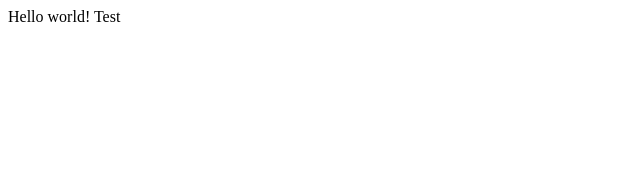
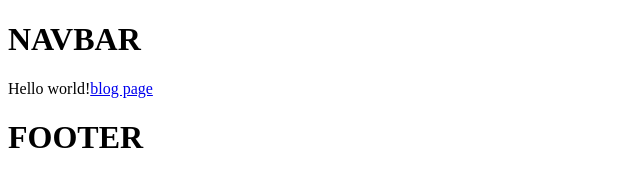
Before and after one commit to independentCog/mock-candidate_01, a Gatsby site: page / in a window 1280 px wide. Shown: the whole page, without its empty margins (0-640 px from the left). Built offline with nearby package versions, Linux system fonts and the light colour scheme; Gatsby itself is replaced by a stand-in of ours.

Commit message:
Added layout component across pages.

```diff
--- /dev/null
+++ b/src/components/Footer.js
@@ -0,0 +1,11 @@
+import React from 'react'
+
+export const Footer = () => {
+    return (
+        <div>
+            <h1>FOOTER</h1>
+        </div>
+    )
+}
+
+export default Footer
--- /dev/null
+++ b/src/components/Layout.js
@@ -0,0 +1,14 @@
+import React from 'react'
+import Navbar from './Navbar'
+import Footer from './Footer'
+export const Layout = ({children}) => {
+    return (
+        <>
+            <Navbar />
+            {children}
+            <Footer />
+        </>
+    )
+}
+
+export default Layout
--- /dev/null
+++ b/src/components/Navbar.js
@@ -0,0 +1,11 @@
+import React from 'react'
+
+export const Navbar = () => {
+    return (
+        <div>
+            <h1>NAVBAR</h1>
+        </div>
+    )
+}
+
+export default Navbar
--- /dev/null
+++ b/src/pages/blog.js
@@ -0,0 +1,10 @@
+import React from 'react'
+import {Link} from 'gatsby'
+import Layout from '../components/Layout'
+export default function blog() {
+    return (
+        <Layout>
+            Hello from blog page.<Link to="/">back home</Link>
+        </Layout>
+    )
+}
--- a/src/pages/index.js
+++ b/src/pages/index.js
@@ -1,3 +1,11 @@
 import React from "react"
-
-export default () => <div>Hello world! Test</div>
+import {Link} from 'gatsby'
+import Layout from '../components/Layout'
+export default () => (
+    <Layout>
+        Hello world!
+        <Link to="/blog/">
+            blog page
+        </Link>
+    </Layout>
+)
```
Also changed, not shown: src/pages/404.js (added, +9 -0 lines), src/pages/contact.js (added, +9 -0 lines), src/pages/policies.js (added, +11 -0 lines).
